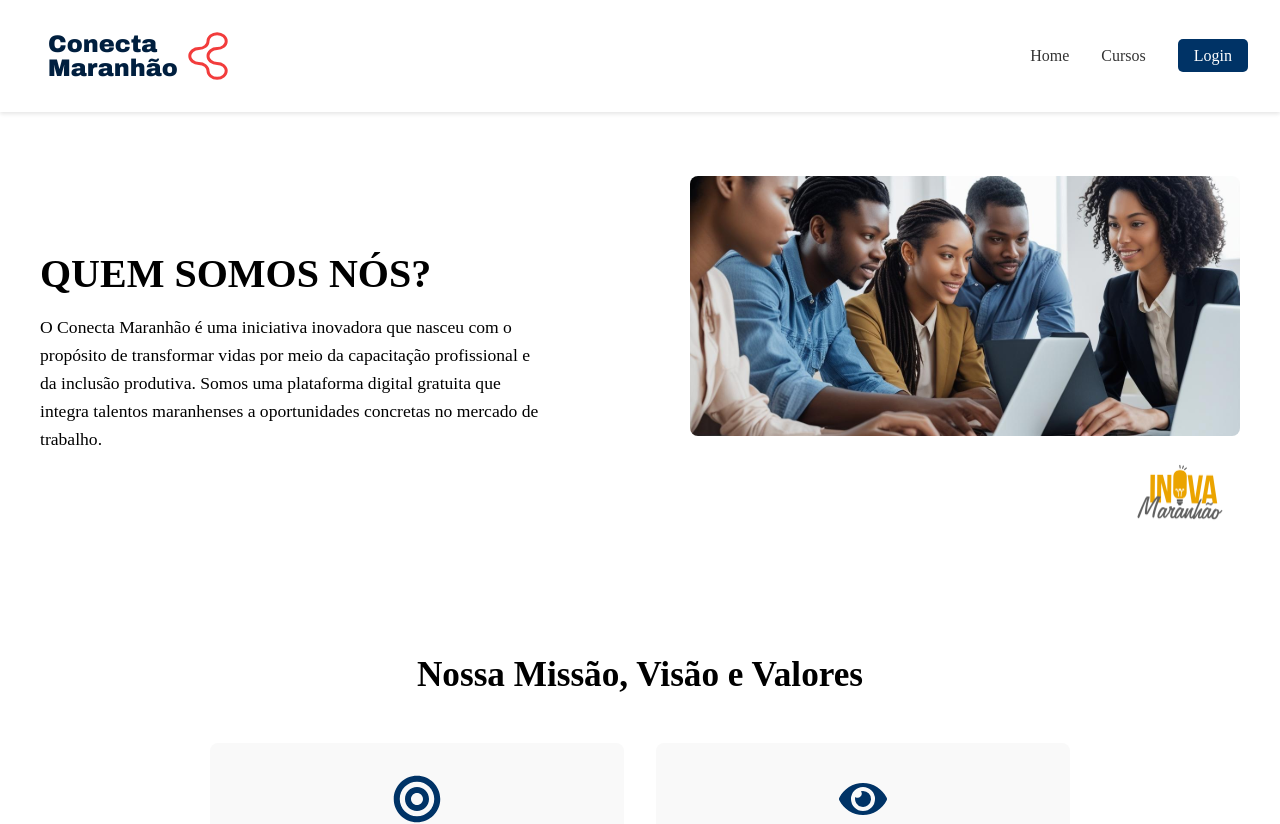
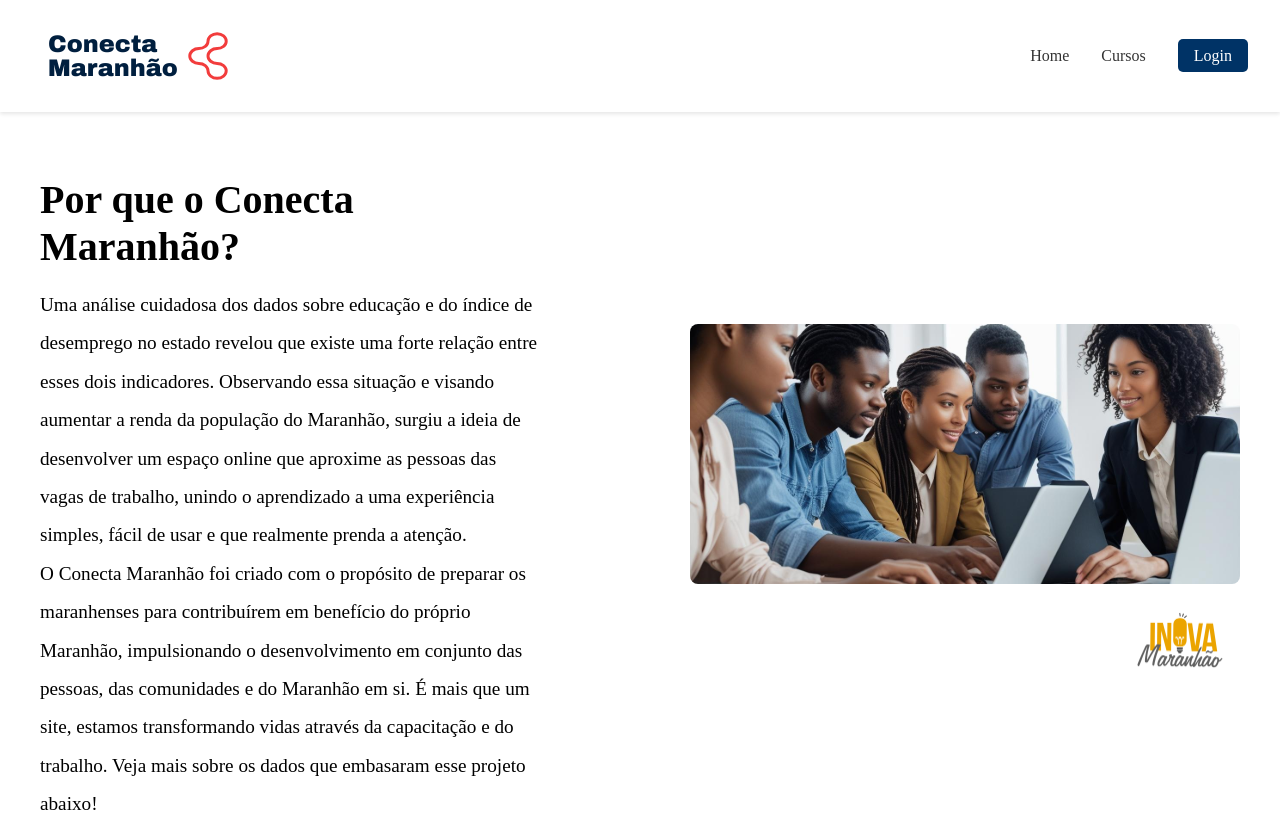
Before and after one commit to ConectaMaranhao/Front-End, a React (Vite) app: page /Front-End/about in a window 1280 px wide. Shown: the top 824 px of the page. Built offline with nearby package versions, Linux system fonts and the light colour scheme.

Commit message:
⭐feat(About): Alterando "p" da página de about.

```diff
--- a/src/components/Common/About/AboutSection/AboutSection.module.css
+++ b/src/components/Common/About/AboutSection/AboutSection.module.css
@@ -20,8 +20,8 @@
 }
 
 .textColumn p {
-  font-size: 1.1rem;
-  line-height: 1.6;
+  font-size: 1.2rem;
+  line-height: 2.0;
 }
 
 .imageColumn {
--- a/src/components/Common/About/AboutSection/AboutSection.tsx
+++ b/src/components/Common/About/AboutSection/AboutSection.tsx
@@ -5,6 +5,7 @@ import type { IAbout } from "../../../../interfaces/IAbout";
 export const AboutSection: React.FC<IAbout> = ({
   title,
   text,
+  text2,
   mainImage,
   logoImage,
 }) => {
@@ -13,6 +14,7 @@ export const AboutSection: React.FC<IAbout> = ({
       <div className={styles.textColumn}>
         <h1>{title}</h1>
         <p>{text}</p>
+        <p>{text2}</p>
       </div>
       <div className={styles.imageColumn}>
         <img
--- a/src/interfaces/IAbout.ts
+++ b/src/interfaces/IAbout.ts
@@ -1,6 +1,7 @@
 export interface IAbout {
   title: string;
   text: string;
+  text2: string;
   mainImage: string;
   logoImage: string;
 }
--- a/src/pages/About/AboutPage.tsx
+++ b/src/pages/About/AboutPage.tsx
@@ -7,21 +7,22 @@ import { SectionDestaque } from "../../components/Common/About/DestaqueSection/D
 import { NavBar } from "../../components/Layout/NavBar/NavBar";
 
 export const AboutPage: React.FC = () => {
-  const aboutText =
-    "O Conecta Maranhão é uma iniciativa inovadora que nasceu com o propósito de transformar vidas por meio da capacitação profissional e da inclusão produtiva. Somos uma plataforma digital gratuita que integra talentos maranhenses a oportunidades concretas no mercado de trabalho.";
-
+  const aboutText = `Uma análise cuidadosa dos dados sobre educação e do índice de desemprego no estado revelou que existe uma forte relação entre esses dois indicadores. Observando essa situação e visando aumentar a renda da população do Maranhão, surgiu a ideia de desenvolver um espaço online que aproxime as pessoas das vagas de trabalho, unindo o aprendizado a uma experiência simples, fácil de usar e que realmente prenda a atenção.`;
+  const aboutText2 = `
+  O Conecta Maranhão foi criado com o propósito de preparar os maranhenses para contribuírem em benefício do próprio Maranhão, impulsionando o desenvolvimento em conjunto das pessoas, das comunidades e do Maranhão em si.
+  É mais que um site, estamos transformando vidas através da capacitação e do trabalho.
+  Veja mais sobre os dados que embasaram esse projeto abaixo!`;
   return (
     <div>
-      <NavBar
-       />
+      <NavBar />
       <AboutSection
-        title="QUEM SOMOS NÓS?"
+        title="Por que o Conecta Maranhão?"
         text={aboutText}
+        text2={aboutText2}
         mainImage={timeImage}
         logoImage={inovaLogo}
       />
       <SectionDestaque />
-      {/* Footer... */}
     </div>
   );
 };
--- a/src/pages/Home/HomePage.tsx
+++ b/src/pages/Home/HomePage.tsx
@@ -7,6 +7,7 @@ import { AboutSection } from '../../components/Common/About/AboutSection/AboutSe
 import devTime from "../../assets/About/dev-time.svg";
 import logoImage from "../../assets/About/logo-inova.png";
 import { NavBar } from '../../components/Layout/NavBar/NavBar';
+
 
 export const HomePage: React.FC = () => {
   const aboutText = "O Conecta Maranhão é uma iniciativa inovadora que nasceu com o propósito de transformar vidas por meio da capacitação profissional e da inclusão produtiva. Somos uma plataforma digital gratuita que integra talentos maranhenses a oportunidades concretas no mercado de trabalho.";
@@ -21,6 +22,7 @@ export const HomePage: React.FC = () => {
     <AboutSection
     title='QUEM SOMOS NÓS?'
     text={aboutText}
+    text2=''
     mainImage={devTime}
     logoImage={logoImage}/>
 
```
